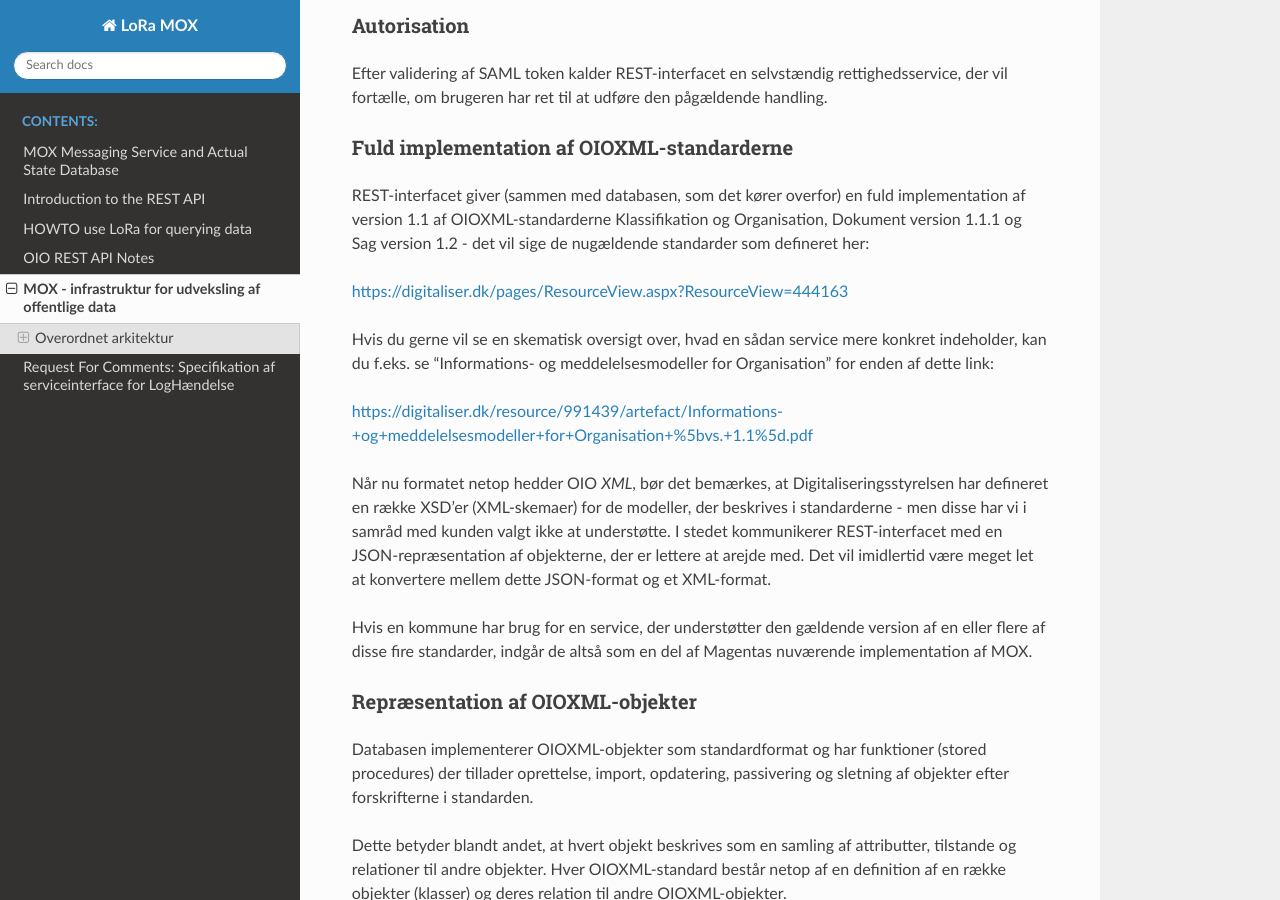
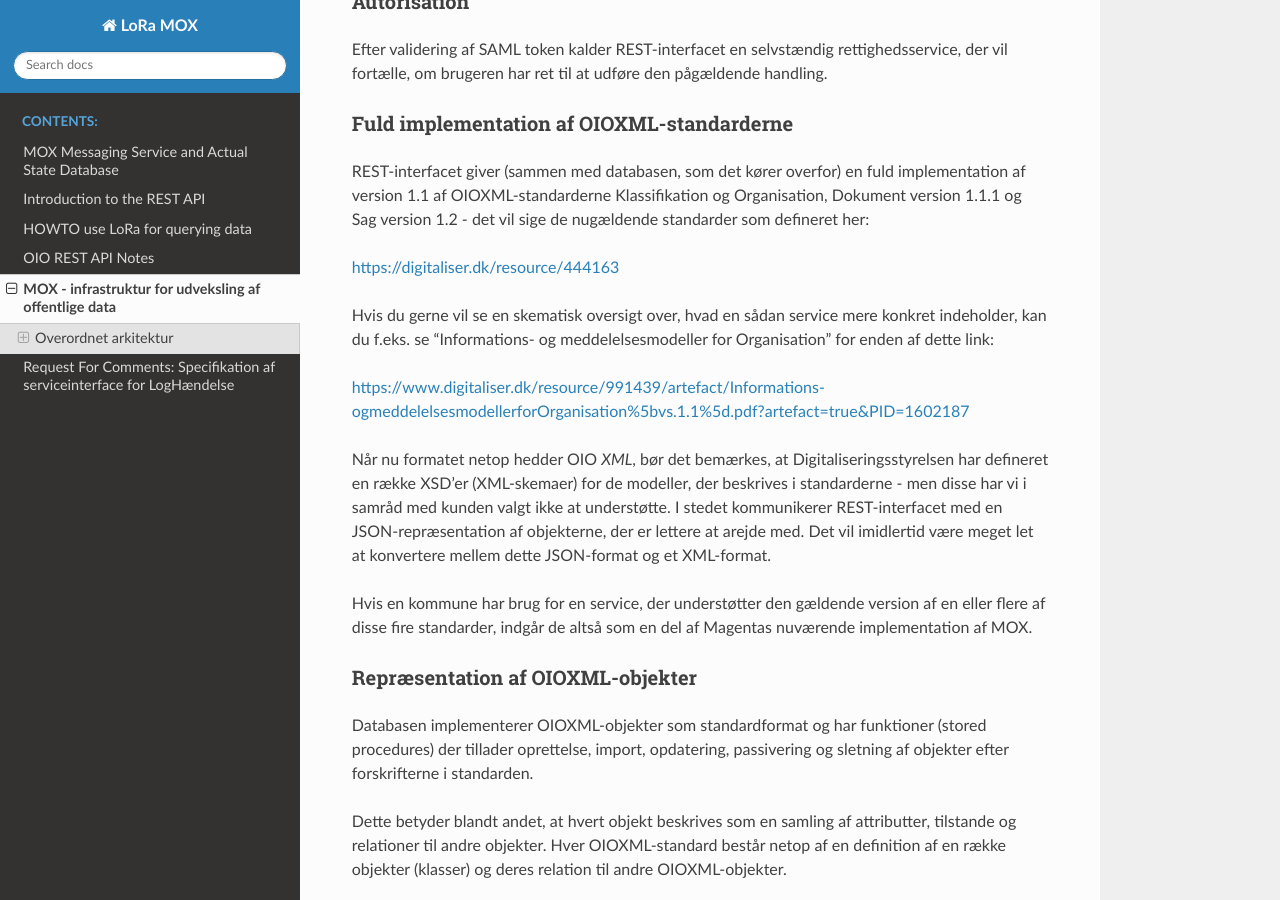
Before and after one commit to magenta-aps/mox, a Sphinx documentation site: the page built from doc/praesentation.rst, in a window 1280 px wide and 900 px high, scrolled down 1275 px. Built offline with Sphinx 7.4.7 and the Read the Docs theme 2.0.0, drawn with Linux system fonts in a browser that asks for light colours; some of the changed lines change nothing that is shown; some of the changed text lies outside the part shown.

Commit message:
Update outdated links.

```diff
--- a/doc/praesentation.rst
+++ b/doc/praesentation.rst
@@ -13,7 +13,7 @@ MOX er som koncept opfundet og beskrevet af Kommunernes Landsforening i
 samarbejde med en lang række kommuner, og der er blandt andet en
 gennemgang af det her:
 
-http://www.kl.dk/Fagomrader/Administration-og-digitalisering/Den-faelleskommunale-rammearkitektur/Rammearkitektur-i-praksis/Projekt-Sager-pa-tvars/
+http://beta.rammearkitektur.dk/index.php/MOX_konceptet
 
 Dette notat vil omhandle det MOX-system, som Magenta har udviklet i
 samarbejde Kommunernes Landsforening, Sager på Tværs og Frederiksberg
@@ -79,13 +79,13 @@ fuld implementation af version 1.1 af OIOXML-standarderne
 Klassifikation og Organisation, Dokument version 1.1.1 og Sag version
 1.2 - det vil sige de nugældende standarder som defineret her:
 
-https://digitaliser.dk/pages/ResourceView.aspx?ResourceView=444163
+https://digitaliser.dk/resource/444163
 
 Hvis du gerne vil se en skematisk oversigt over, hvad en sådan service
 mere konkret indeholder, kan du f.eks. se "Informations- og
 meddelelsesmodeller for Organisation" for enden af dette link:
 
-https://digitaliser.dk/resource/991439/artefact/Informations-+og+meddelelsesmodeller+for+Organisation+%5bvs.+1.1%5d.pdf
+https://www.digitaliser.dk/resource/991439/artefact/Informations-ogmeddelelsesmodellerforOrganisation%5bvs.1.1%5d.pdf?artefact=true&PID=1602187
 
 Når nu formatet netop hedder OIO *XML*, bør det bemærkes, at
 Digitaliseringsstyrelsen har defineret en række XSD'er (XML-skemaer) for
```
